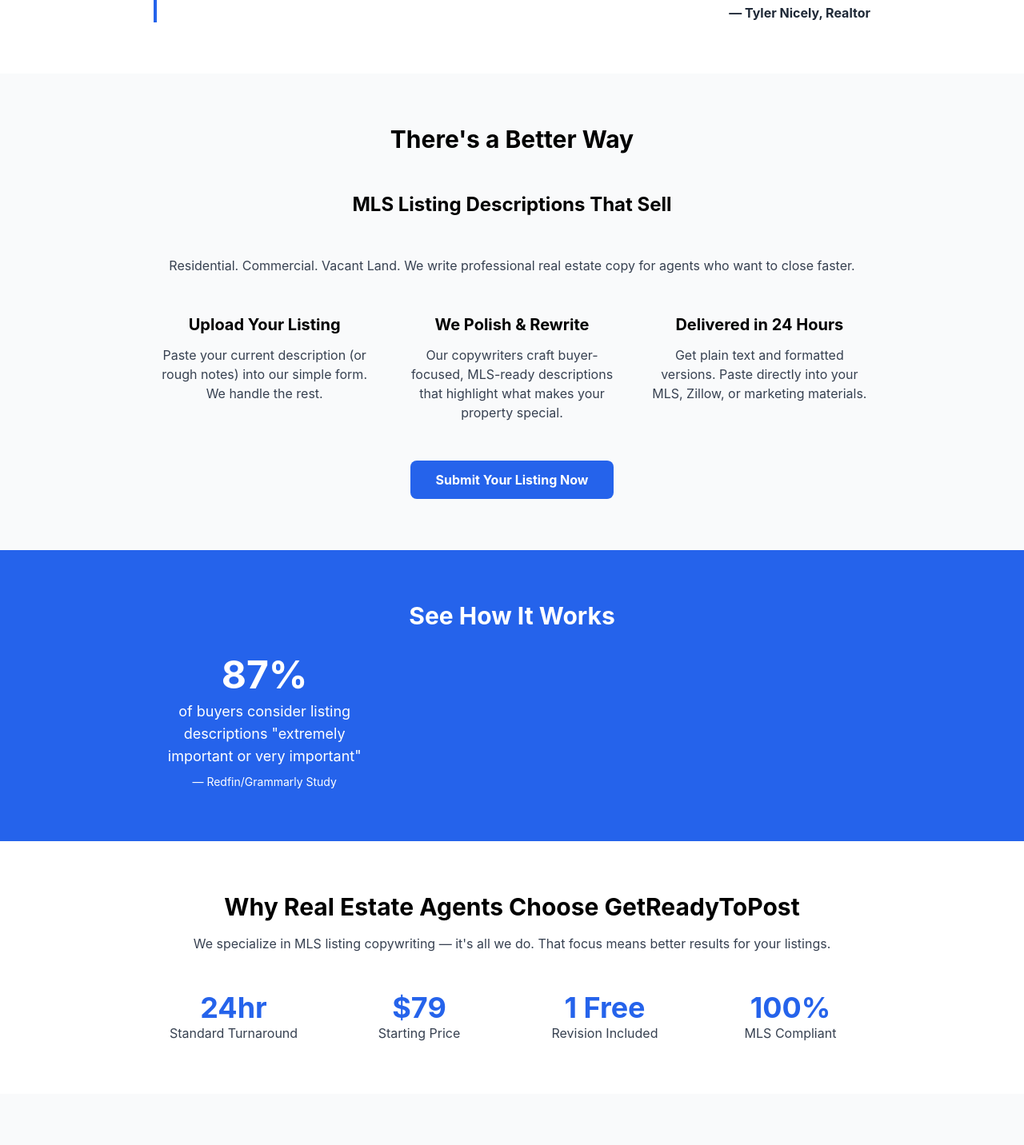
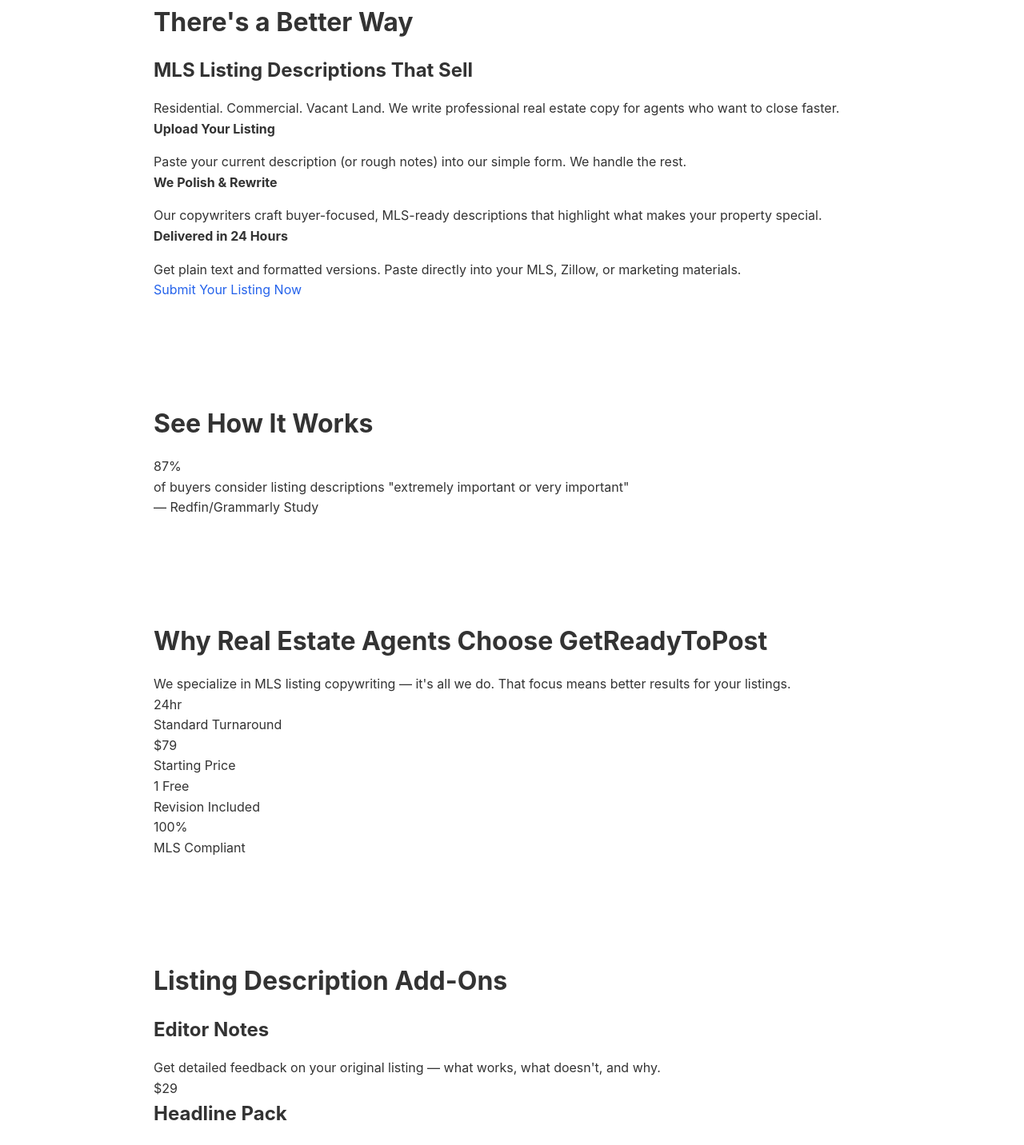
Before and after one commit to idxrealty-wq/getreadytopost.com, a Next.js app: page / in a window 1280 px wide. Shown: the part 760-2192 px from the top of the page at 80% size. Built offline with nearby package versions, Linux system fonts and the light colour scheme.

Commit message:
Remove Tailwind, use plain CSS

```diff
--- a/postcss.config.js
+++ b/postcss.config.js
@@ -1,6 +1,5 @@
 module.exports = {
   plugins: {
-    tailwindcss: {},
     autoprefixer: {},
   },
 }
--- a/src/styles/globals.css
+++ b/src/styles/globals.css
@@ -1,6 +1,8 @@
-@tailwind base;
-@tailwind components;
-@tailwind utilities;
+* {
+  margin: 0;
+  padding: 0;
+  box-sizing: border-box;
+}
 
 body {
   font-family: -apple-system, BlinkMacSystemFont, 'Segoe UI', 'Roboto', 'Oxygen',
@@ -8,4 +10,55 @@ body {
     'Helvetica Neue', sans-serif;
   -webkit-font-smoothing: antialiased;
   -moz-osx-font-smoothing: grayscale;
+  line-height: 1.6;
+  color: #333;
 }
+
+a {
+  color: #2563eb;
+  text-decoration: none;
+}
+
+a:hover {
+  text-decoration: underline;
+}
+
+main {
+  width: 100%;
+}
+
+section {
+  padding: 4rem 1rem;
+}
+
+.max-w-4xl {
+  max-width: 56rem;
+  margin: 0 auto;
+}
+
+.max-w-7xl {
+  max-width: 80rem;
+  margin: 0 auto;
+}
+
+h1, h2, h3, h4 {
+  font-weight: bold;
+  margin-bottom: 1rem;
+}
+
+h1 { font-size: 3rem; }
+h2 { font-size: 2rem; }
+h3 { font-size: 1.5rem; }
+
+button, a.button {
+  padding: 0.75rem 1.5rem;
+  border-radius: 0.5rem;
+  font-weight: bold;
+  cursor: pointer;
+  border: none;
+  display: inline-block;
+}
+
+button:hover, a.button:hover {
+  opacity: 0.9;
+}
```
